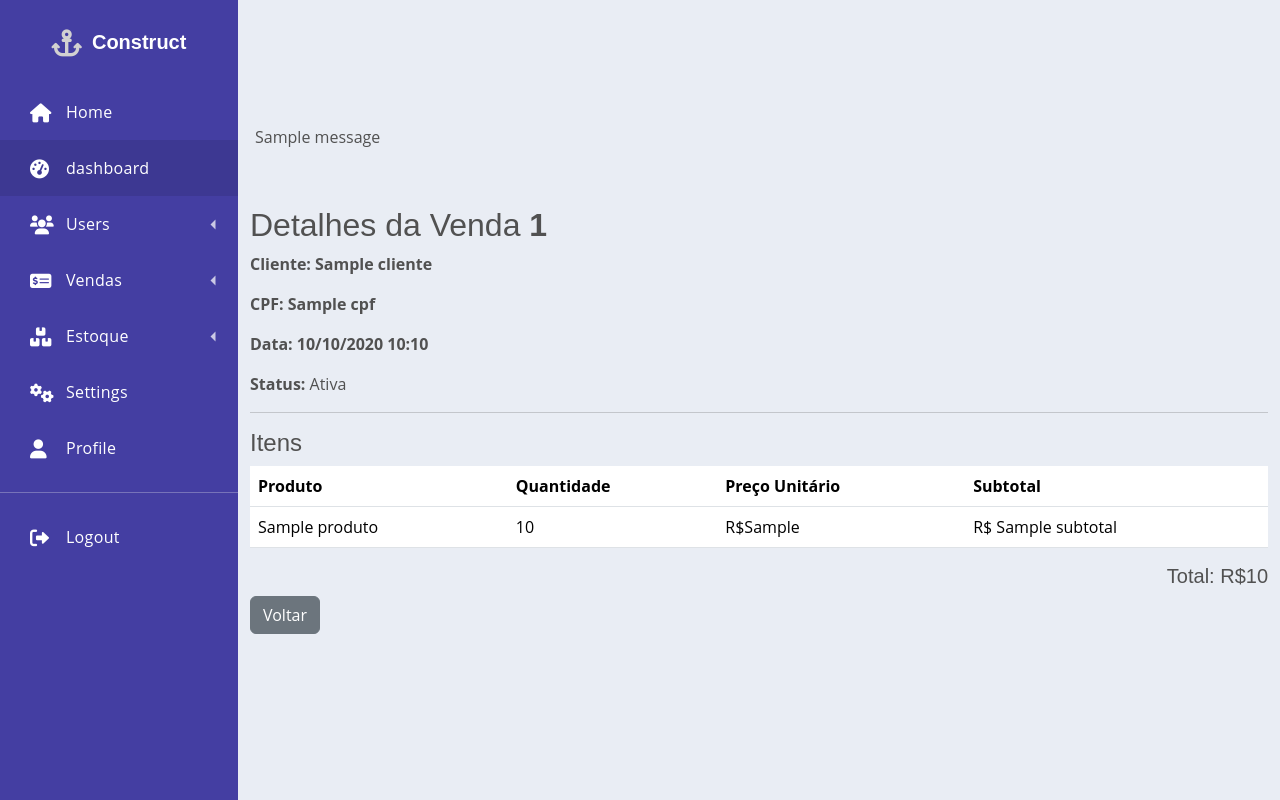
After one commit to Carlowww18/Construct, a Django app: template estoque/templates/vendas/detalhe_venda.html in a window 1280 px wide. The commit adds this page. Run offline with Django 5.2, Linux system fonts and the light colour scheme; the template is opened without the code that fills it: most values are stand-ins (such as "Sample title", 1, 10 or a date in 2020); one stand-in notice (Sample message) is shown.

Commit message:
estoque.vendas atualizado

```diff
--- a/estoque/models.py
+++ b/estoque/models.py
@@ -51,10 +51,13 @@ class Venda(models.Model):
         return f'venda: {self.id} -- {self.data.strftime('%d/%m/%Y')}'
 
 class ItemVenda(models.Model):
-    venda = models.ForeignKey(Venda, on_delete=models.CASCADE, related_name='Itens')
+    venda = models.ForeignKey(Venda, on_delete=models.CASCADE, related_name='itens')
     produto = models.ForeignKey(Produtos, on_delete=models.PROTECT)
     quantidade = models.FloatField()
     preco_unitario = models.FloatField()
 
+    def subtotal(self):
+        return self.quantidade * self.preco_unitario
+
     def __str__(self):
         return f'{self.venda} -- {self.produto}'
--- a/estoque/signals.py
+++ b/estoque/signals.py
@@ -1,6 +1,6 @@
 from django.dispatch import receiver
 from django.db.models.signals import post_save
-from . models import Produtos, ItemVenda
+from . models import Produtos, ItemVenda, Venda
 
 @receiver(post_save, sender=ItemVenda)
 def atualizar_estoque_apos_venda(sender, created, instance, **kwargs):
--- /dev/null
+++ b/estoque/templates/vendas/detalhe_venda.html
@@ -0,0 +1,60 @@
+{% extends 'base.html' %}
+{% load static %}
+<head>
+    {% block title %}Detalhe Venda{% endblock %}
+
+    <link rel="stylesheet" href="{% static 'css/gerente/gerente.css' %}">
+</head>
+
+{% block body %}
+
+{% if messages %}
+<br>
+{% for message in messages  %}
+    <div class="alert {{ message.tags }}">
+        {{message}}
+    </div>
+{% endfor %}
+{% endif %}
+
+<div class="container mt-4">
+    <h2>Detalhes da Venda <b>{{ venda.id}}</b></h2>
+    <p><strong>Cliente: {{ venda.cliente }}</strong> </p>
+    <p><strong>CPF: {{ venda.cliente.cpf }}</strong> </p>
+    <p><strong>Data: {{ venda.data|date:"d/m/Y H:i"}}</strong></p>
+    <p><strong>Status:</strong> {% if venda.cancelada %}<span class="text-danger">Cancelada</span>{% else %}Ativa{% endif %}</p>
+
+    <hr>
+
+    <h4>Itens</h4>
+    <table class="table">
+        <thead>
+            <tr>
+                <th>Produto</th>
+                <th>Quantidade</th>
+                <th>Preço Unitário</th>
+                <th>Subtotal</th>
+            </tr>
+        </thead>
+        {% for item in venda.itens.all %}
+        <tbody>
+                <tr>
+                    <td>{{ item.produto.nome }}</td>
+                    <td>{{ item.quantidade|floatformat:0 }}</td>
+                    <td>R${{ item.preco_unitario }} </td>
+                    <td>R$ {{ item.subtotal }}</td>
+                </tr>
+
+        </tbody>
+        {% endfor %}
+    </table>
+    <h5 class="text-end">Total: R${{venda.total }}</h5>
+
+    <a href="{% url 'listar_vendas' %}" class="btn btn-secondary">Voltar</a>
+</div>
+
+
+
+
+
+{% endblock %}
--- a/estoque/urls.py
+++ b/estoque/urls.py
@@ -6,6 +6,8 @@ urlpatterns = [
     path('vendas/', views.vendas, name='vendas'),
     path('vendas/venda_form/', views.venda_form, name='venda_form'),
     path('listar_vendas/', views.listar_vendas, name='listar_vendas'),
+    path('detalhe_venda/<int:id>', views.detalhe_venda, name='detalhe_venda'),
+    path('cancelar_venda/<int:id>', views.cancelar_venda, name='cancelar_venda'),
     path('produtos_form/', views.produtos_form, name='produtos_form'),
     path('produtos_update/<int:id>', views.produtos_update, name='produtos_update'),
     path('produtos_delete/<int:id>', views.produtos_delete, name='produtos_delete')
--- a/templates/base.html
+++ b/templates/base.html
@@ -41,7 +41,7 @@
                 <div class='dashboard-nav-dropdown'><a href="#!" class="dashboard-nav-item dashboard-nav-dropdown-toggle"><i
                         class="fas fa-money-check-alt"></i> Vendas </a>
                     <div class='dashboard-nav-dropdown-menu'>
-                        <a href="{% url 'venda_form' %}"class="dashboard-nav-dropdown-item">Realizar Venda</a>
+                        <a href="{% url 'vendas' %}"class="dashboard-nav-dropdown-item">Realizar Venda</a>
                     </div>
                     <div class='dashboard-nav-dropdown-menu'>
                         <a href="{% url 'listar_vendas' %}"class="dashboard-nav-dropdown-item">Vendas</a>
```
Also changed, not shown: estoque/templates/vendas/listar_vendas.html (+8 -6 lines), estoque/views.py (+21 -1 lines).
